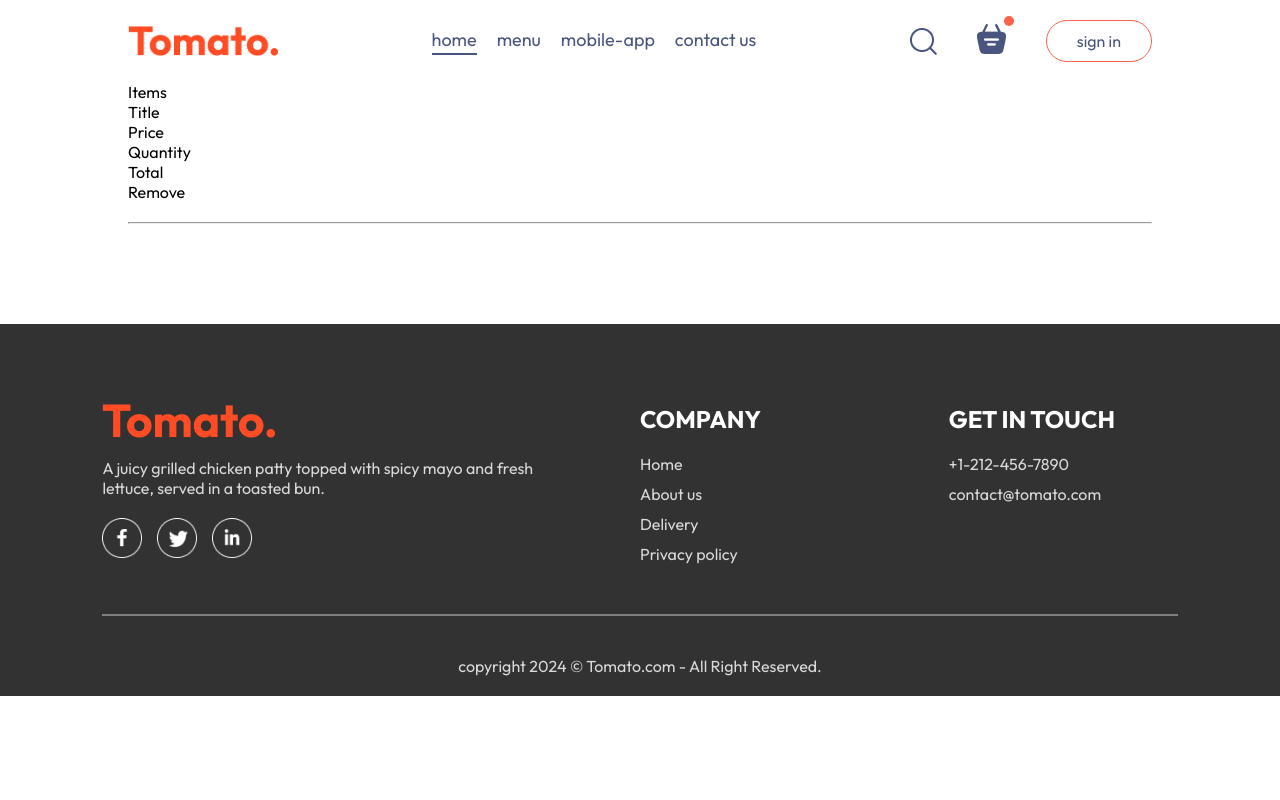
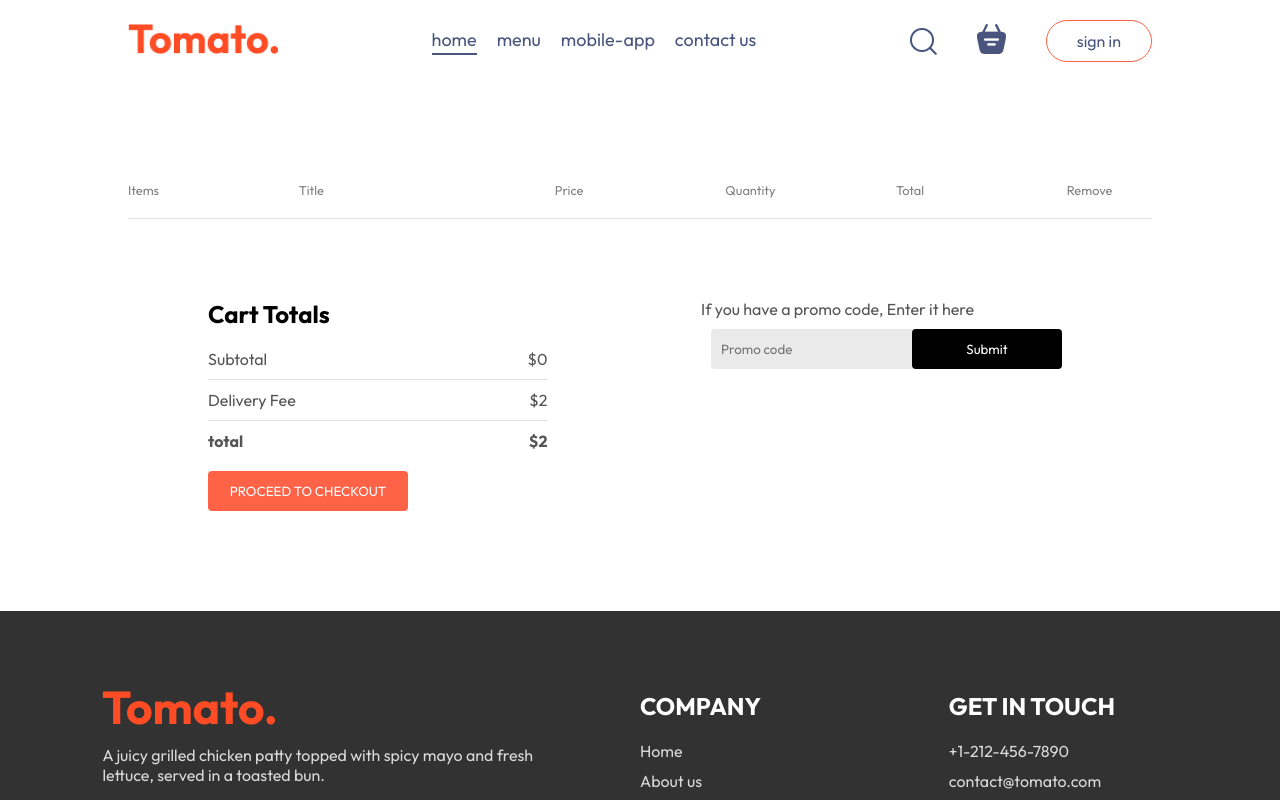
Before and after one commit to Pavarpragnesh/food_frontend, a React (Create React App) app: page /cart in a window 1280 px wide. Shown: the top 800 px of the page. Built offline with nearby package versions, Linux system fonts and the light colour scheme.

Commit message:
create cart page

```diff
--- a/src/components/Navbar/Navbar.js
+++ b/src/components/Navbar/Navbar.js
@@ -1,30 +1,55 @@
-import React, { useState } from 'react';
-import './Navbar.css';
-import { assets } from '../../assets/frontend_assets/assets';
-import {Link} from 'react-router-dom';
-const Navbar = ({setShowLogin}) => {
-
-const [menu,setMenu] = useState("home");
-
+import React, { useContext, useState } from "react";
+import "./Navbar.css";
+import { assets } from "../../assets/frontend_assets/assets";
+import { Link } from "react-router-dom";
+import { StoreContext } from "../../context/StoreContext";
+const Navbar = ({ setShowLogin }) => {
+  const [menu, setMenu] = useState("home");
+  const { getTotalCartAmount } = useContext(StoreContext);
   return (
-    <div className='navbar'>
-      <img src={assets.logo} alt="" className="logo"/>
+    <div className="navbar">
+      <Link to="/">
+        {" "}
+        <img src={assets.logo} alt="" className="logo" />
+      </Link>
       <ul className="navbar-manu">
-        <Link to='/' onClick={()=>setMenu("home")} className={menu==="home"?"active":""}>home</Link>
-        <a href='#explore-menu' onClick={()=>setMenu("menu")} className={menu==="menu"?"active":""}>menu</a>
-        <a href='#app-downlod' onClick={()=>setMenu("mobile-app")} className={menu==="mobile-app"?"active":""}>mobile-app</a>
-        <a href='#footer' onClick={()=>setMenu("contact-us")} className={menu==="contact-us"?"active":""}>contact us</a>
+        <Link
+          to="/"
+          onClick={() => setMenu("home")}
+          className={menu === "home" ? "active" : ""}>
+          home
+        </Link>
+        <a
+          href="#explore-menu"
+          onClick={() => setMenu("menu")}
+          className={menu === "menu" ? "active" : ""}>
+          menu
+        </a>
+        <a
+          href="#app-downlod"
+          onClick={() => setMenu("mobile-app")}
+          className={menu === "mobile-app" ? "active" : ""}>
+          mobile-app
+        </a>
+        <a
+          href="#footer"
+          onClick={() => setMenu("contact-us")}
+          className={menu === "contact-us" ? "active" : ""}>
+          contact us
+        </a>
       </ul>
       <div className="navbar-right">
-        <img src={assets.search_icon} alt=" "/>
+        <img src={assets.search_icon} alt=" " />
         <div className="navbar-search-icon">
-              <img src={assets.basket_icon} alt=" "/>
-              <div className="dot"></div>
+          <Link to="/cart">
+            <img src={assets.basket_icon} alt=" " />
+          </Link>
+          <div className={getTotalCartAmount()===0?"":"dot"}></div>
         </div>
-        <button onClick={()=>setShowLogin(true)}>sign in</button>
+        <button onClick={() => setShowLogin(true)}>sign in</button>
       </div>
     </div>
-  )
-}
+  );
+};
 
-export default Navbar
+export default Navbar;
--- a/src/context/StoreContext.js
+++ b/src/context/StoreContext.js
@@ -1,42 +1,47 @@
-import React, { createContext, useEffect, useState } from 'react'
-import { food_list } from '../assets/frontend_assets/assets';
+import React, { createContext, useEffect, useState } from "react";
+import { food_list } from "../assets/frontend_assets/assets";
 
-export const StoreContext = createContext(null)
+export const StoreContext = createContext(null);
 
-const StoreContextProvider = (props) =>{
+const StoreContextProvider = (props) => {
+  const [cartItems, setCartItems] = useState({});
 
-  const [cartItems,setCartItems] = useState({});
+  const addToCard = (itemId) => {
+    if (!cartItems[itemId]) {
+      setCartItems((prev) => ({ ...prev, [itemId]: 1 }));
+    } else {
+      setCartItems((prev) => ({ ...prev, [itemId]: prev[itemId] + 1 }));
+    }
+  };
 
-  const addToCard = (itemId) =>{
-      if(!cartItems[itemId]){
-        setCartItems((prev=>({...prev,[itemId]:1})))
-      }
-      else{
-        setCartItems((prev)=>({...prev,[itemId]:prev[itemId]+1}))
+  const removeFromCart = (itemId) => {
+    setCartItems((prev) => ({ ...prev, [itemId]: prev[itemId] - 1 }));
+  };
+
+  const getTotalCartAmount = () => {
+    let totalAmount = 0;
+    for (const item in cartItems) {
+      if (cartItems[item] > 0) {
+        let itemInfo = food_list.find((product) => product._id === item);
+        totalAmount += itemInfo.price * cartItems[item];
       }
     }
-
-  const removeFromCart =(itemId) => {
-    setCartItems((prev)=>({...prev,[itemId]:prev[itemId]-1}))
-  }
-
-  useEffect(()=>{
-    console.log(cartItems);
-  })
-
+    return totalAmount;
+  };
   const contextValue = {
     food_list,
     cartItems,
     setCartItems,
     addToCard,
-      removeFromCart
-  }
+    removeFromCart,
+    getTotalCartAmount
+  };
 
-  return(
+  return (
     <StoreContext.Provider value={contextValue}>
       {props.children}
     </StoreContext.Provider>
-  )
-}
+  );
+};
 
 export default StoreContextProvider;
--- a/src/pages/Cart/Cart.css
+++ b/src/pages/Cart/Cart.css
@@ -0,0 +1,105 @@
+.cart{
+  margin-top: 100px;
+}
+
+.cart-items-title{
+  display:grid;
+  grid-template-columns:1fr 1.5fr 1fr 1fr 1fr 0.5fr;
+  align-items: center;
+  color: gray;
+  font-size: max(1vw,12px);
+}
+
+.cart-items-item{
+  margin: 10px;
+  color: black;
+}
+
+.cart-items-item img{
+  width: 50px;
+}
+
+.cart hr{
+  height: 1px;
+  background-color: #e2e2e2;
+  border: none;
+}
+
+.cart-items-item .cross{
+  cursor: pointer;
+}
+
+.cart-bottom{
+  margin: 80px;
+  display: flex;
+  justify-content: space-between;
+  gap:max(12vw,20px);
+}
+
+.cart-total{
+  flex:1 ;
+  display: flex;
+  flex-direction: column;
+  gap:20px;
+}
+
+.cart-total-details{
+  display:flex;
+  justify-content: space-between;
+  color: #555;
+}
+
+.cart-total hr{
+  margin: 10px 0px;
+}
+
+.cart-total button{
+  border: none;
+  color: white;
+  background-color: tomato;
+  width: max(15vw,200px);
+  padding: 12px 0px;
+  border-radius: 4px;
+  cursor: pointer;
+}
+
+.cart-promocode{
+  flex: 1;
+}
+
+.cart-promocode p{
+  color: #555;
+}
+
+.cart-promocode-input{
+  margin: 10px;
+  display: flex;
+  justify-content: space-between;
+  align-items: center;
+  background-color: #eaeaea;
+  border-radius: 4px;
+}
+.cart-promocode-input input{
+  background: transparent;
+  border: none;
+  outline: none;
+  padding-left: 10px;
+}
+
+.cart-promocode-input button{
+  width: max(10vw,150px);
+  padding: 12px 5px;
+  background-color: black;
+  border: none;
+  color: white;
+  border-radius: 4px;
+}
+
+@media (max-width:750px) {
+  .cart-bottom{
+    flex-direction: column-reverse;
+  }
+  .cart-promocode{
+    justify-content: start;
+  }
+}
--- a/src/pages/Cart/Cart.js
+++ b/src/pages/Cart/Cart.js
@@ -1,13 +1,12 @@
-import React, { useContext } from 'react';
-import './Cart.css';
-import { StoreContext } from '../../context/StoreContext';
+import React, { useContext } from "react";
+import "./Cart.css";
+import { StoreContext } from "../../context/StoreContext";
 const Cart = () => {
-
-  const {cartItems,food_list,removeFromCart} = useContext(StoreContext);
+  const { cartItems, food_list, removeFromCart, getTotalCartAmount } = useContext(StoreContext);
   return (
-    <div className='cart'>
-      <div className='cart-items'>
-        <div className='cart-items-title'>
+    <div className="cart">
+      <div className="cart-items">
+        <div className="cart-items-title">
           <p>Items</p>
           <p>Title</p>
           <p>Price</p>
@@ -17,9 +16,57 @@
         </div>
         <br />
         <hr />
+        {food_list.map((item, index) => {
+          if (cartItems[item._id] > 0) {
+            return (
+              <div>
+                <div className="cart-items-title cart-items-item">
+                  <img src={item.image} alt="" />
+                  <p>{item.name}</p>
+                  <p>${item.price}</p>
+                  <p>{cartItems[item._id]}</p>
+                  <p>${item.price * cartItems[item._id]}</p>
+                  <p onClick={() => removeFromCart(item._id)} className="cross">
+                    X
+                  </p>
+                </div>
+                <hr />
+              </div>
+            );
+          }
+        })}
+      </div>
+      <div className="cart-bottom">
+        <div className="cart-total">
+          <h2>Cart Totals</h2>
+          <div>
+            <div className="cart-total-details">
+              <p>Subtotal</p>
+              <p>${getTotalCartAmount()}</p>
+            </div>
+            <hr/>
+            <div className="cart-total-details">
+              <p>Delivery Fee</p>
+              <p>${2}</p>
+            </div>
+            <hr/>
+            <div className="cart-total-details">
+              <b>total</b>
+              <b>${getTotalCartAmount()+2}</b>
+            </div>
+          </div>
+          <button>PROCEED TO CHECKOUT</button>
+        </div>
+        <div className="cart-promocode">
+            <p>If you have a promo code, Enter it here</p>
+            <div className="cart-promocode-input">
+                <input type="text" placeholder="Promo code"/>
+                <button>Submit</button>
+            </div>
+        </div>
       </div>
     </div>
-  )
-}
+  );
+};
 
-export default Cart
+export default Cart;
```
Lines whose indentation alone changed are shown as unchanged.
